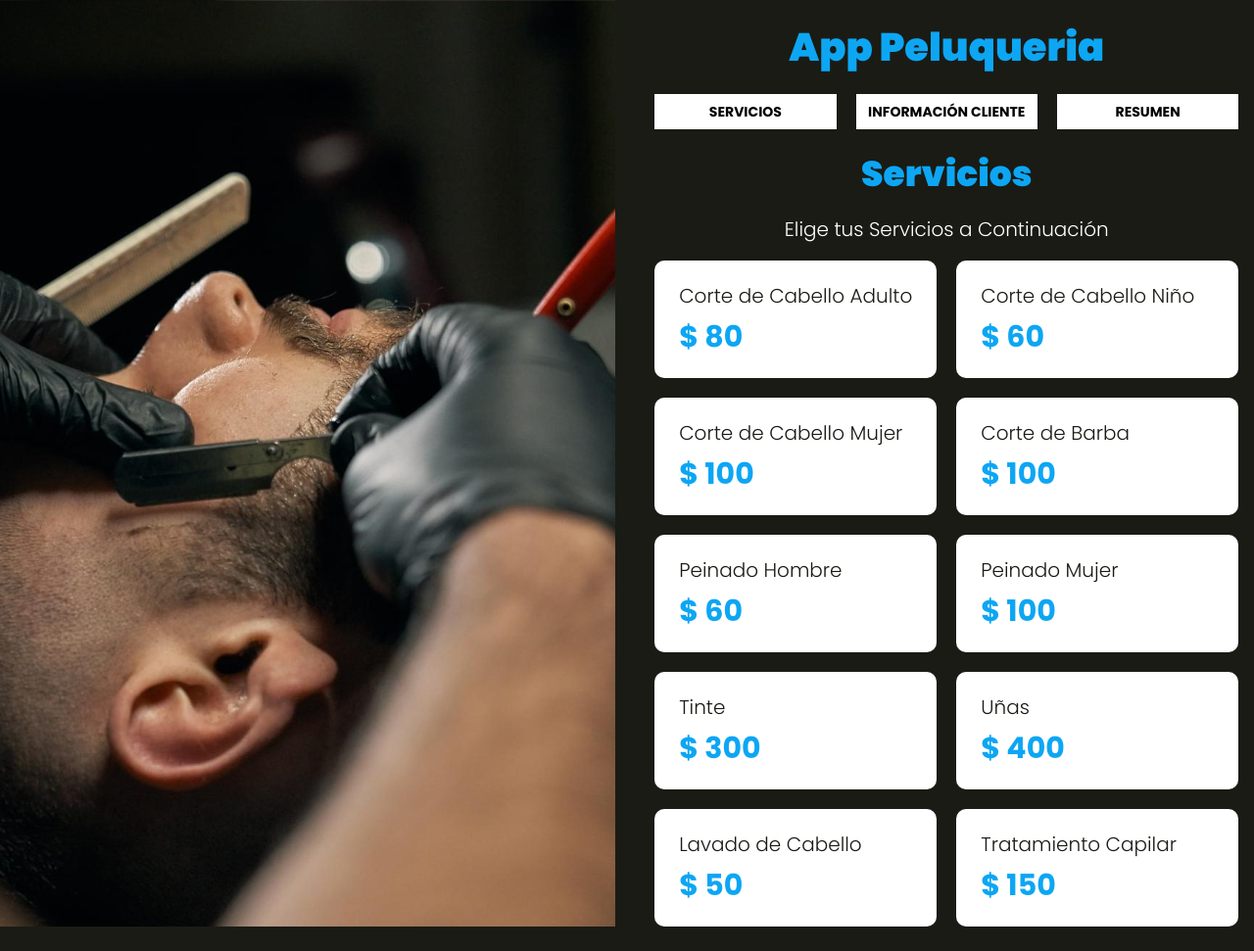
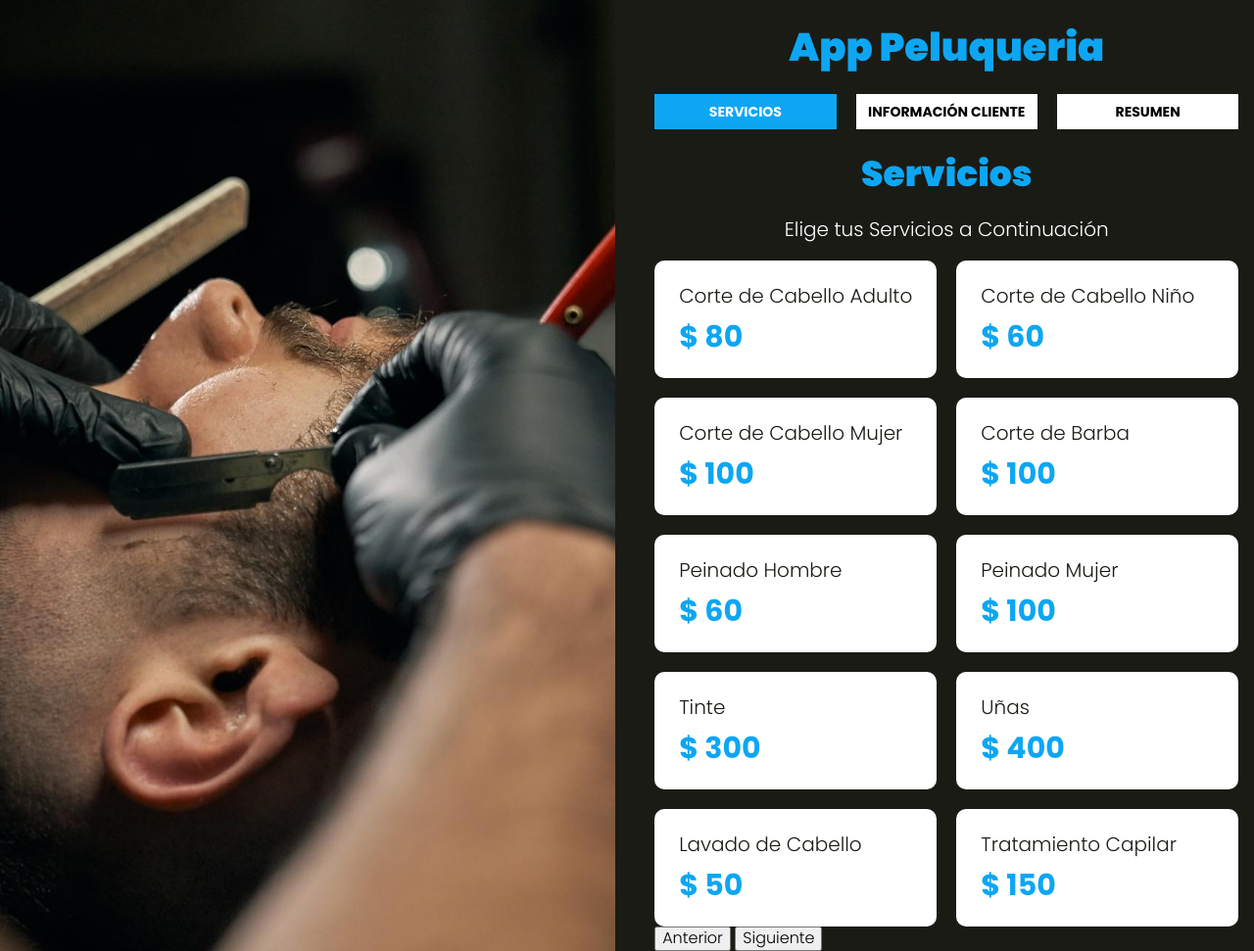
Before and after one commit to AdrianHernandezll/BarberiaSalon, a website with bundled scripts: page index.html in a window 1280 px wide. Shown: the whole page at 98% size. Before the commit the page ends 946 px from the top, so only its background shows below. Built offline with nearby package versions, Linux system fonts and the light colour scheme.

Commit message:
tabs y navegacion

```diff
--- a/index.html
+++ b/index.html
@@ -1,15 +1,14 @@
 <!DOCTYPE html>
 <html lang="en">
+
 <head>
   <meta charset="UTF-8" />
   <meta name="viewport" content="width=device-width, initial-scale=1.0" />
   <title>App Salón de Belleza</title>
-    <link
-      href="https://fonts.googleapis.com/css2?family=Poppins:wght@300;700;900&display=swap"
-      rel="stylesheet"
-    />
+  <link href="https://fonts.googleapis.com/css2?family=Poppins:wght@300;700;900&display=swap" rel="stylesheet" />
   <link rel="stylesheet" href="build/css/app.css" />
 </head>
+
 <body>
   <div class="contenedor-estetica">
     <div class="imagen"></div>
@@ -36,8 +35,19 @@
       <div id="paso-3" class="seccion">
         <h2>Resumen</h2>
       </div>
+
+      <div class="paginacion">
+        <button>
+          Anterior
+        </button>
+        <button>
+          Siguiente
+        </button>
+      </div>
+
     </div>
   </div>
   <script src="build/js/bundle.min.js"></script>
 </body>
+
 </html>
--- a/src/js/app.js
+++ b/src/js/app.js
@@ -18,6 +18,9 @@ function inciarApp() {
 function mostrarSeccion() {
     const seccionActual = document.querySelector(`#paso-${pagina}`);
     seccionActual.classList.add('mostrar-seccion');
+    //Resaltar el Tab actual
+    const tab = document.querySelector(`[data-paso="${pagina}"]`);
+    tab.classList.add('actual');
 }
 
 function cambiarSeccion() {
@@ -31,8 +34,16 @@ function cambiarSeccion() {
             //Eliminar mostrar-seccion de la seccion anterior
             document.querySelector('.mostrar-seccion').classList.remove('mostrar-seccion');
 
+            //Agrega mostrar-seccion donde dimos click
             const seccion = document.querySelector(`#paso-${pagina}`);
             seccion.classList.add('mostrar-seccion');
+
+            //Eliminar la clase en el tab anterior
+            document.querySelector('.tabs .actual').classList.remove('actual')
+
+            //Agregar la clase en el tab clickeado
+            const tab = document.querySelector(`[data-paso="${pagina}"]`);
+            tab.classList.add('actual');
         })
     })
 
--- a/src/scss/layout/_tabs.scss
+++ b/src/scss/layout/_tabs.scss
@@ -1,5 +1,6 @@
 .tabs {
   @include grid(3, 2rem);
+
   button {
     background-color: $blanco;
     font-size: 1.4rem;
@@ -9,6 +10,11 @@
     text-transform: uppercase;
     border: none;
 
+    &.actual {
+      background-color: $azul;
+      color: $blanco;
+    }
+
     &:hover {
       cursor: pointer;
     }
```
Also changed, not shown: build/css/app.css, build/js/bundle.min.js, 2 other files. Lines whose indentation alone changed are shown as unchanged.
